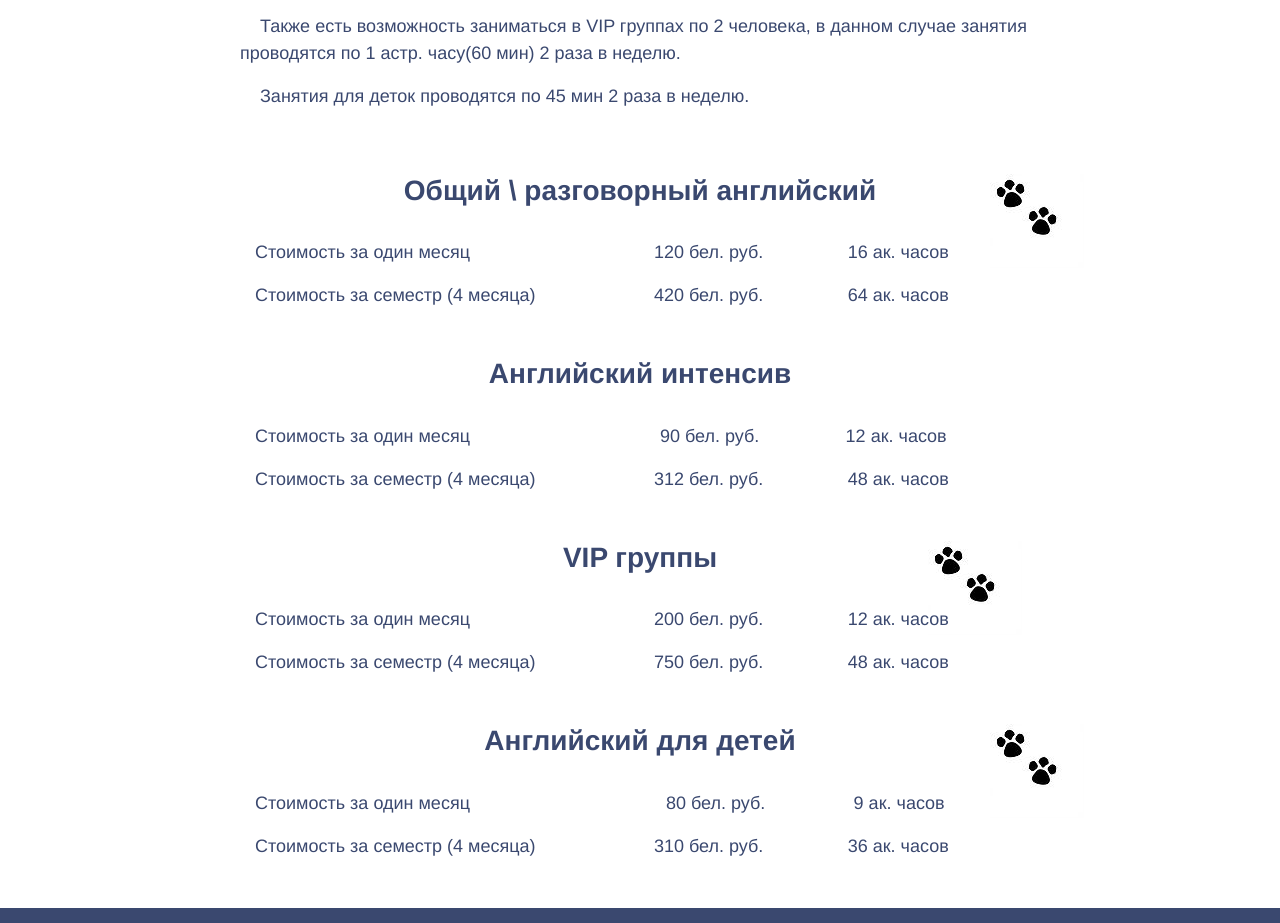
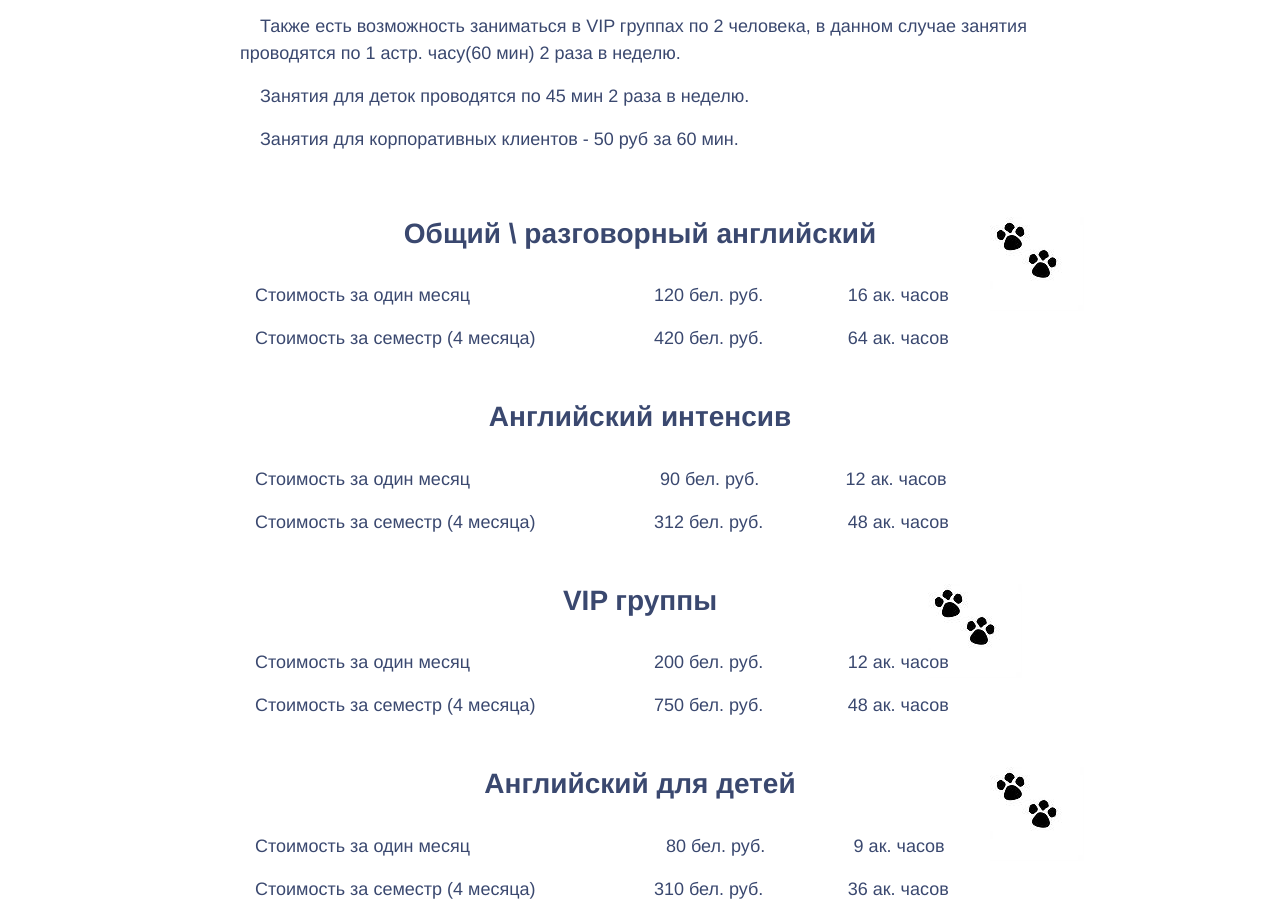
Before and after one commit to fastogt/british_cat, a website: page src/pages/price.html in a window 1280 px wide. Shown: the part 884-1807 px from the top of the page. Drawn offline with Linux system fonts and the light colour scheme.

Commit message:
Prices update

```diff
--- a/src/pages/price.html
+++ b/src/pages/price.html
@@ -75,6 +75,7 @@
                 <p>Также есть возможность заниматься в VIP группах по 2 человека, в данном случае занятия проводятся по
                     1 астр. часу(60 мин) 2 раза в неделю.</p>
                 <p>Занятия для деток проводятся по 45 мин 2 раза в неделю.</p>
+                <p>Занятия для корпоративных клиентов - 50 руб за 60 мин.</p>
             </div>
         </div>
         <div class="row mb-4 margins100 bg-decorated bg-decorated-2">
```
